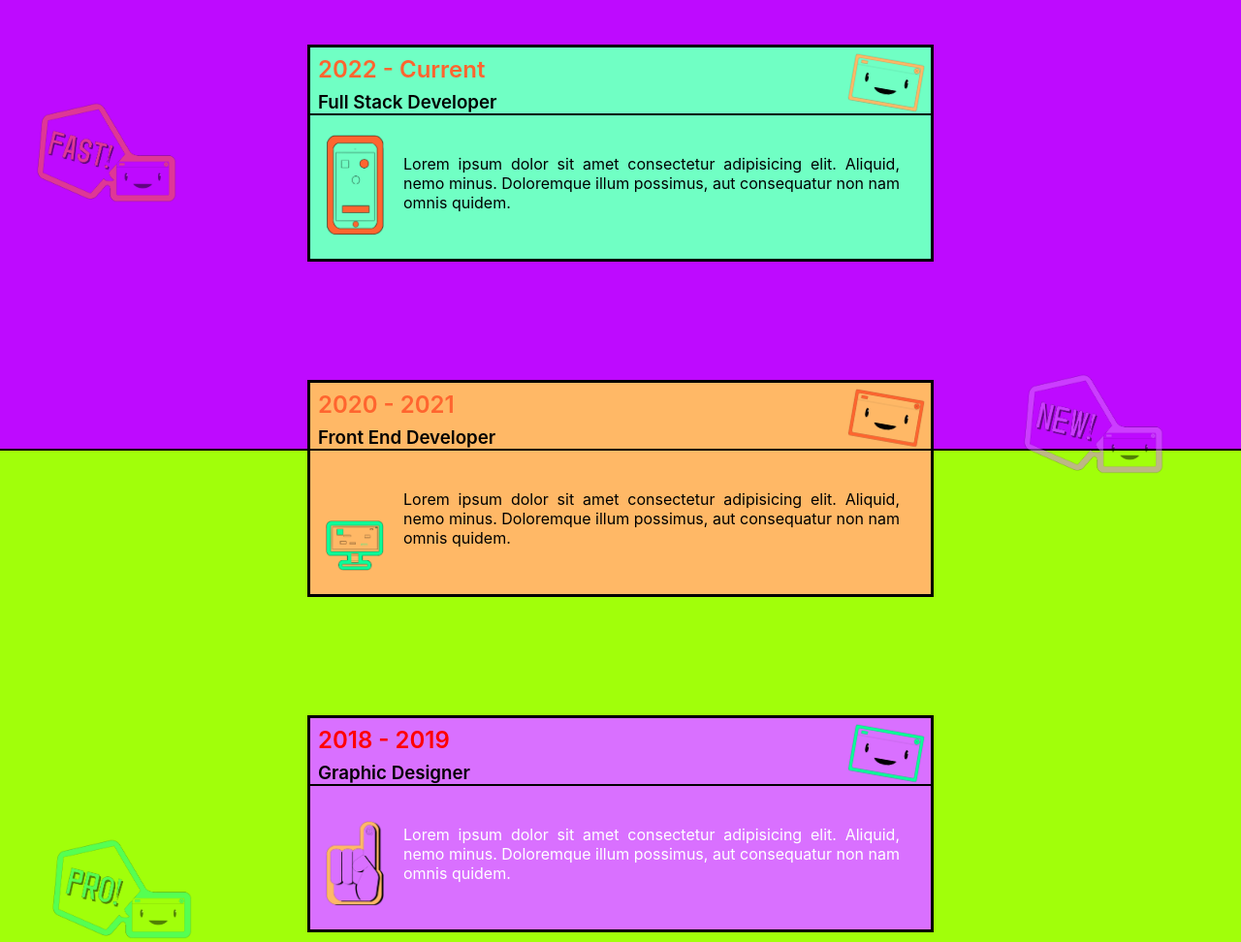
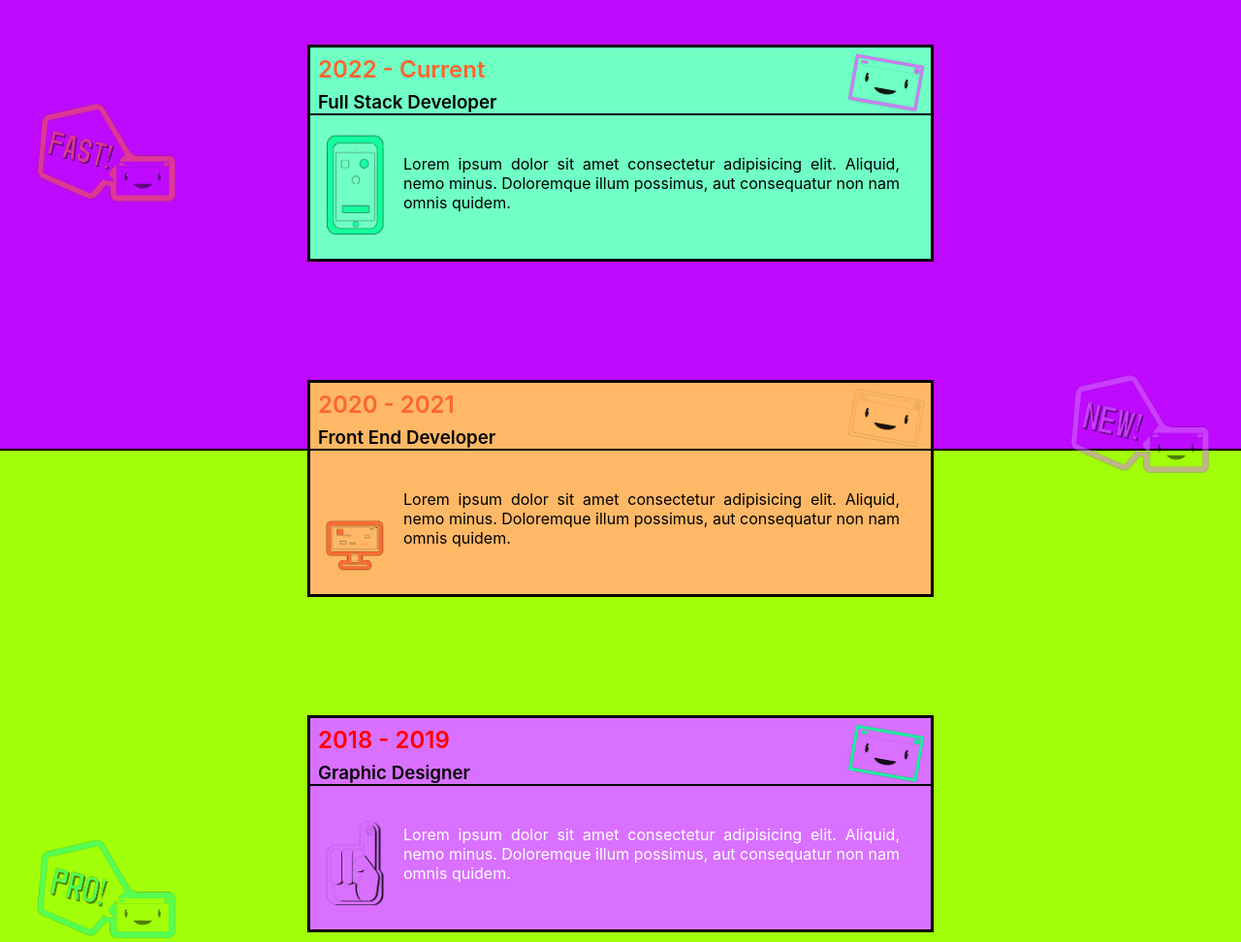
Before and after one commit to PaoloCatalano/portfolio, a plain HTML site: page dist/about.html in a window 1280 px wide. Shown: the part 940-1912 px from the top of the page at 97% size. Drawn offline with Linux system fonts and the light colour scheme.

Commit message:
fix about

```diff
--- a/dist/about.html
+++ b/dist/about.html
@@ -81,8 +81,8 @@
           </div>
           <div class="jobs__job">
             <h2 class="text-secondary">2022 - Current</h2>
-            <img class="img-top" src="img/desktop-orange.png" alt="desktop" />
-            <img class="img-side" src="img/phone-red.png" alt="phone" />
+            <img class="img-top" src="img/desktop-purple.png" alt="desktop" />
+            <img class="img-side" src="img/phone-green.png" alt="phone" />
 
             <h3>Full Stack Developer</h3>
             <p>
@@ -93,8 +93,8 @@
           </div>
           <div class="jobs__job">
             <h2 class="text-secondary">2020 - 2021</h2>
-            <img class="img-top" src="img/desktop-red.png" alt="desktop" />
-            <img class="img-side" src="img/pc-green.png" alt="pc" />
+            <img class="img-top" src="img/desktop-orange.png" alt="desktop" />
+            <img class="img-side" src="img/pc-red.png" alt="pc" />
 
             <h3>Front End Developer</h3>
             <p>
@@ -106,7 +106,7 @@
           <div class="jobs__job">
             <h2 class="text-secondary">2018 - 2019</h2>
             <img class="img-top" src="img/desktop-green.png" alt="desktop" />
-            <img class="img-side" src="img/finger-orange.png" alt="finger" />
+            <img class="img-side" src="img/finger-purple.png" alt="finger" />
 
             <h3>Graphic Designer</h3>
             <p>
--- a/scss/_about.scss
+++ b/scss/_about.scss
@@ -93,17 +93,17 @@
       }
 
       &__2 {
-        right: 5rem;
+        right: 2rem;
         top: 80vh;
       }
 
       &__3 {
-        left: 3rem;
+        left: 2rem;
         top: 140vh;
       }
 
       &__4 {
-        right: 4rem;
+        right: 3rem;
         top: 160vh;
       }
     }
@@ -117,6 +117,7 @@
       img {
         position: absolute;
         @include transition-ease;
+        opacity: 0.9;
       }
 
       .img-top {
@@ -140,10 +141,11 @@
 
       h2,
       h3 {
+        position: relative;
         padding: 0 0.5rem;
-
         margin: 0.5rem 0;
         font-weight: 600;
+        z-index: 1;
       }
       h3 {
         border-bottom: 2px solid $black;
@@ -154,6 +156,7 @@
         text-align: justify;
         display: grid;
         place-items: center;
+        z-index: 1;
       }
     }
 
```
Also changed, not shown: dist/css/main.css, 1 other file.
